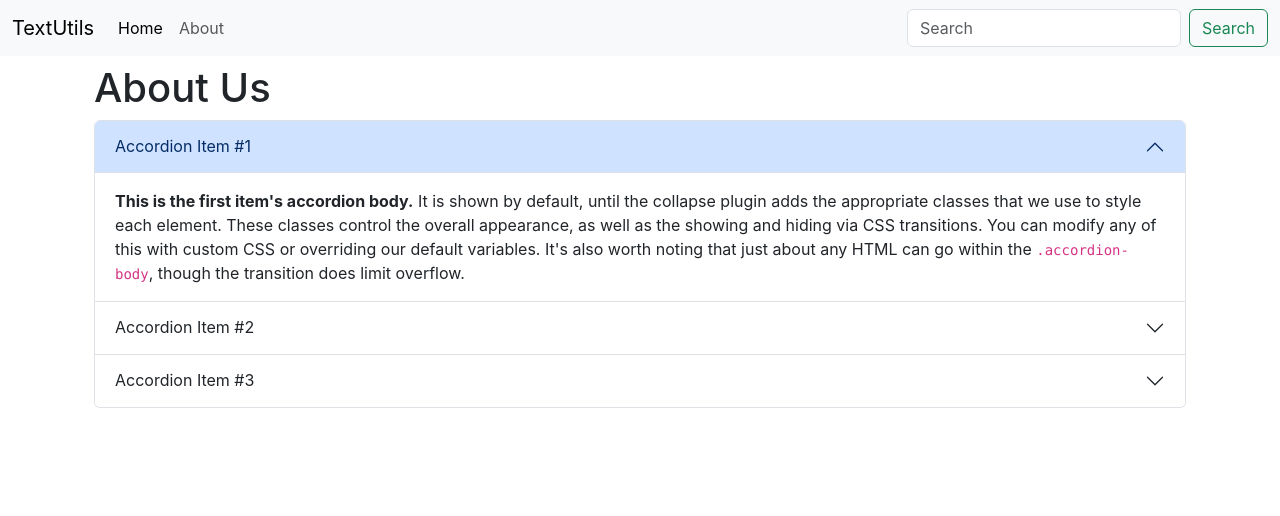
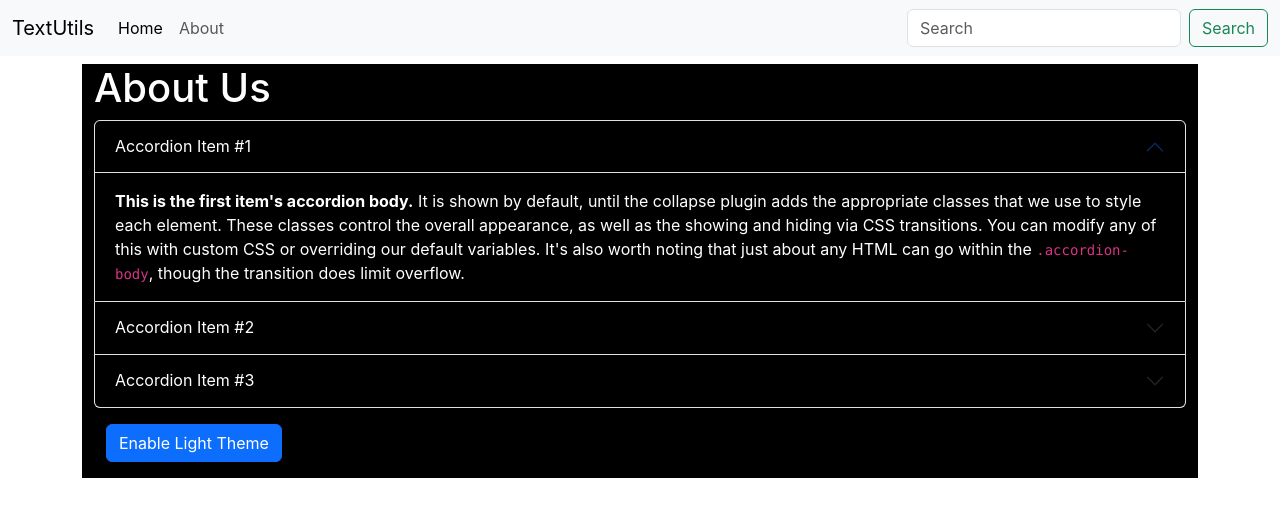
Before and after one commit to developerAviral/reactcourse, a React (Create React App) app: page / in a window 1280 px wide. Shown: the top 516 px of the page. Built offline with nearby package versions, Linux system fonts and the light colour scheme.

Commit message:
Toggle Dark/Light Theme using useState Hook

```diff
--- a/src/App.js
+++ b/src/App.js
@@ -2,7 +2,7 @@
 import './App.css';
 import About from './components/About.js';
 import Navbar from './components/Navbar.js';
-import TextForm from './components/TextForm.js';
+//import TextForm from './components/TextForm.js';
 
 function App() {
   return (
--- a/src/components/About.js
+++ b/src/components/About.js
@@ -1,47 +1,79 @@
-import React from 'react'
+import React, { useState } from 'react'
 
 export default function About() {
+
+    const[btnText, setBtnText] = useState("Enable Light Theme");
+    const[myStyle, setMyStyle] = useState({
+        color: 'white',
+        backgroundColor: 'black'
+    });
+
+    const toggleStyle = ()=>{
+        if(myStyle.color === "black"){
+            setMyStyle({
+                color: 'white',
+                backgroundColor: 'black'
+            });
+            setBtnText("Enable Light Theme");
+        }
+        else{
+            setMyStyle({
+                color: 'black',
+                backgroundColor: 'white'
+            });
+            setBtnText("Enable Dark Theme");
+
+        }
+    };
+
+
     return (
-        <div className='container'>
+        <>
+            <div className='container' style={myStyle}>
                 <h1 className='my-2'>About Us</h1>
-            <div className="accordion" id="accordionExample">
+                <div className="accordion" id="accordionExample" style={myStyle}>
                     <div className="accordion-item">
                         <h2 className="accordion-header">
-                        <button className="accordion-button" type="button" data-bs-toggle="collapse" data-bs-target="#collapseOne" aria-expanded="true" aria-controls="collapseOne">
+                            <button className="accordion-button" style={myStyle} type="button" data-bs-toggle="collapse" data-bs-target="#collapseOne" aria-expanded="true" aria-controls="collapseOne">
                                 Accordion Item #1
                             </button>
                         </h2>
                         <div id="collapseOne" className="accordion-collapse collapse show" data-bs-parent="#accordionExample">
-                        <div className="accordion-body">
+                            <div className="accordion-body" style={myStyle}>
                                 <strong>This is the first item's accordion body.</strong> It is shown by default, until the collapse plugin adds the appropriate classes that we use to style each element. These classes control the overall appearance, as well as the showing and hiding via CSS transitions. You can modify any of this with custom CSS or overriding our default variables. It's also worth noting that just about any HTML can go within the <code>.accordion-body</code>, though the transition does limit overflow.
                             </div>
                         </div>
                     </div>
                     <div className="accordion-item">
                         <h2 className="accordion-header">
-                        <button className="accordion-button collapsed" type="button" data-bs-toggle="collapse" data-bs-target="#collapseTwo" aria-expanded="false" aria-controls="collapseTwo">
+                            <button className="accordion-button collapsed" style={myStyle} type="button" data-bs-toggle="collapse" data-bs-target="#collapseTwo" aria-expanded="false" aria-controls="collapseTwo">
                                 Accordion Item #2
                             </button>
                         </h2>
                         <div id="collapseTwo" className="accordion-collapse collapse" data-bs-parent="#accordionExample">
-                        <div className="accordion-body">
+                            <div className="accordion-body" style={myStyle}>
                                 <strong>This is the second item's accordion body.</strong> It is hidden by default, until the collapse plugin adds the appropriate classes that we use to style each element. These classes control the overall appearance, as well as the showing and hiding via CSS transitions. You can modify any of this with custom CSS or overriding our default variables. It's also worth noting that just about any HTML can go within the <code>.accordion-body</code>, though the transition does limit overflow.
                             </div>
                         </div>
                     </div>
                     <div className="accordion-item">
                         <h2 className="accordion-header">
-                        <button className="accordion-button collapsed" type="button" data-bs-toggle="collapse" data-bs-target="#collapseThree" aria-expanded="false" aria-controls="collapseThree">
+                            <button className="accordion-button collapsed" style={myStyle} type="button" data-bs-toggle="collapse" data-bs-target="#collapseThree" aria-expanded="false" aria-controls="collapseThree">
                                 Accordion Item #3
                             </button>
                         </h2>
                         <div id="collapseThree" className="accordion-collapse collapse" data-bs-parent="#accordionExample">
-                        <div className="accordion-body">
+                            <div className="accordion-body" style={myStyle}>
                                 <strong>This is the third item's accordion body.</strong> It is hidden by default, until the collapse plugin adds the appropriate classes that we use to style each element. These classes control the overall appearance, as well as the showing and hiding via CSS transitions. You can modify any of this with custom CSS or overriding our default variables. It's also worth noting that just about any HTML can go within the <code>.accordion-body</code>, though the transition does limit overflow.
                             </div>
                         </div>
                     </div>
                 </div>
+                <div className='container'>
+                <button className="btn btn-primary my-3" type="button" onClick={toggleStyle}>{btnText}</button>
             </div>
+            </div>
+
+        </>
     )
 }
```
Lines whose indentation alone changed are shown as unchanged.
